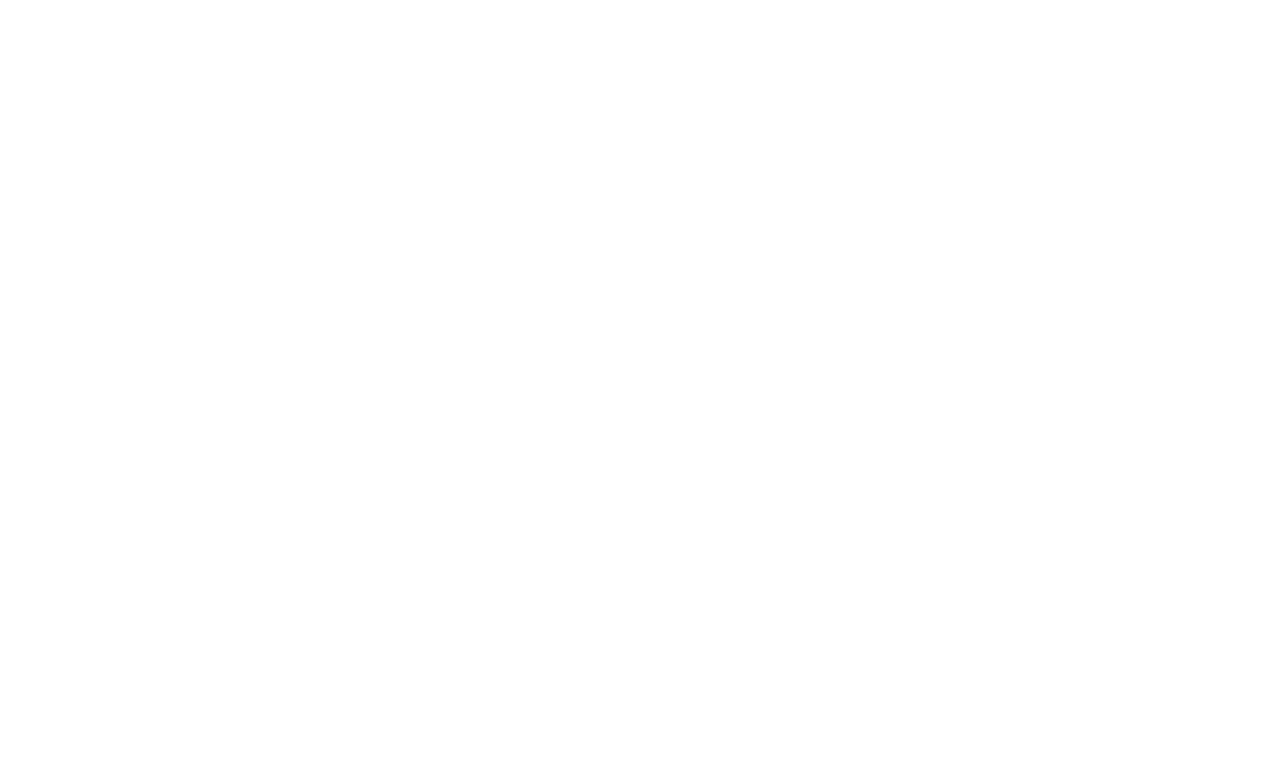
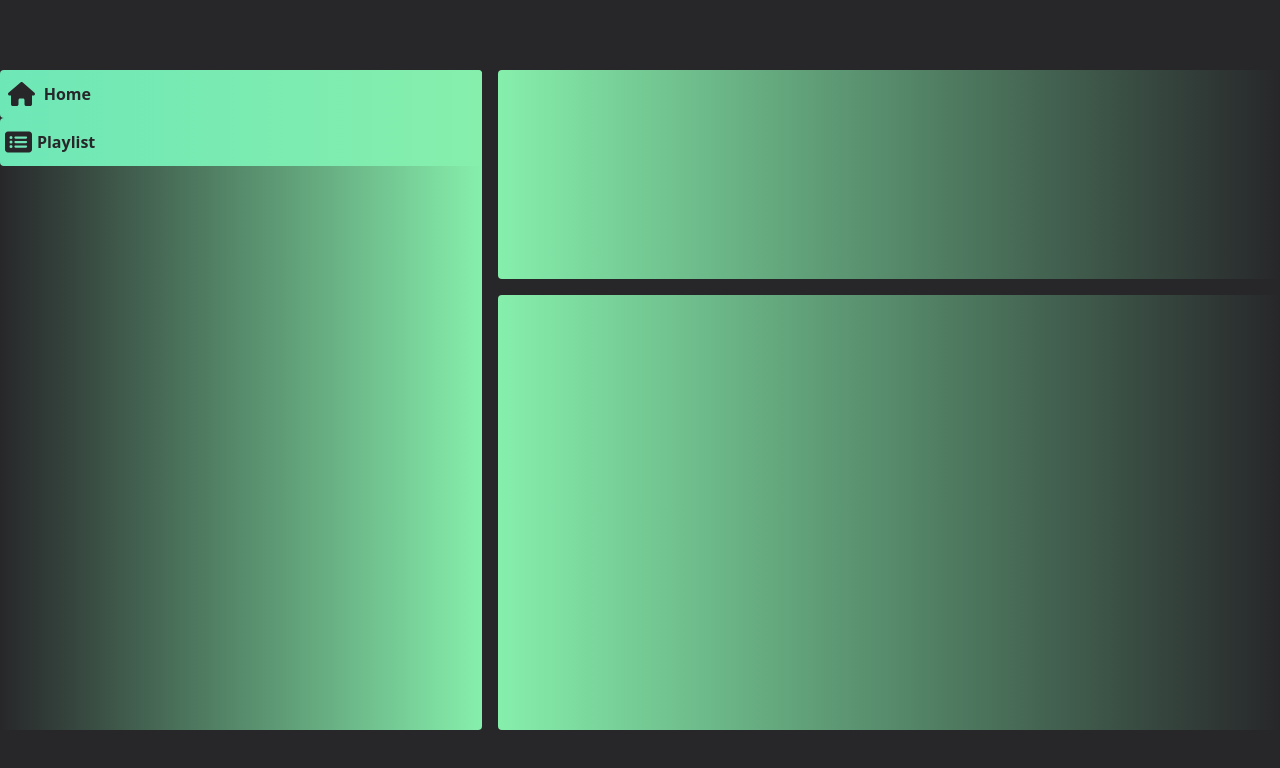
Before and after one commit to ManojTGN/tonlist, a React (Create React App) app: page / in a window 1280 px wide. Shown: the top 768 px of the page. Built offline with nearby package versions, Linux system fonts and the light colour scheme.

Commit message:
content component update
add icons
add buttons

```diff
--- a/package.json
+++ b/package.json
@@ -3,6 +3,9 @@
   "version": "0.1.0",
   "private": true,
   "dependencies": {
+    "@fortawesome/fontawesome-svg-core": "^6.4.0",
+    "@fortawesome/free-solid-svg-icons": "^6.4.0",
+    "@fortawesome/react-fontawesome": "^0.2.0",
     "@testing-library/jest-dom": "^5.16.5",
     "@testing-library/react": "^13.4.0",
     "@testing-library/user-event": "^13.5.0",
--- a/src/App.js
+++ b/src/App.js
@@ -4,7 +4,7 @@
 
 function App() {
   return (
-    <div className={`grid grid-cols-1 grid-rows-20 h-full`}>
+    <div className={`grid grid-cols-1 grid-rows-20 h-full bg-zinc-800`}>
         <TopBar></TopBar>
         <Content></Content>
         <BottomBar></BottomBar>
--- a/src/components/Content/Content.js
+++ b/src/components/Content/Content.js
@@ -1,9 +1,33 @@
-export default Content;
+
+import { faHouse, faRectangleList } from '@fortawesome/free-solid-svg-icons';
+import { FontAwesomeIcon } from '@fortawesome/react-fontawesome';
+
 
 function Content(){
     return(
-        <div className={`h-full row-span-16`}>
+        <div className={`h-full row-span-16 grid grid-rows-3 grid-flow-col gap-4`}>
+            <div className={`row-span-3 rounded w-full h-full bg-gradient-to-r from-zinc-800 to-green-300`}>
+                <div className={`h-12 rounded bg-gradient-to-r from-emerald-300 to-green-300`}>
+                    <div className={`h-full flex`}>
+                    <div className={`w-12 h-full flex items-center justify-center`}><FontAwesomeIcon className={`text-zinc-800 text-2xl`} icon={faHouse} /></div>
+                    <div className={`w-full h-full font-sans font-bold text-zinc-800 flex items-center`}>Home</div>
+                    </div>
+                </div>
+                <div className={`h-12 rounded bg-gradient-to-r from-emerald-300 to-green-300`}>
+                    <div className={`h-full flex`}>
+                    <div className={`w-10 h-full flex items-center justify-center`}><FontAwesomeIcon className={`text-zinc-800 text-2xl`} icon={faRectangleList} /></div>
+                    <div className={`w-full h-full font-sans font-bold text-zinc-800 flex items-center`}>Playlist</div>
+                    </div>
+                </div>
+            </div>
+            <div className={`col-span-2 rounded w-full h-full bg-gradient-to-r from-green-300 to-zinc-800`}>
 
+            </div>
+            <div className={`row-span-2 col-span-2 rounded w-full h-full bg-gradient-to-r from-green-300 to-zinc-800`}>
+
+            </div>
         </div>
     );
 }
+
+export default Content;
```
Also changed, not shown: 1 other file (tests, documents, lock files or other folders).
